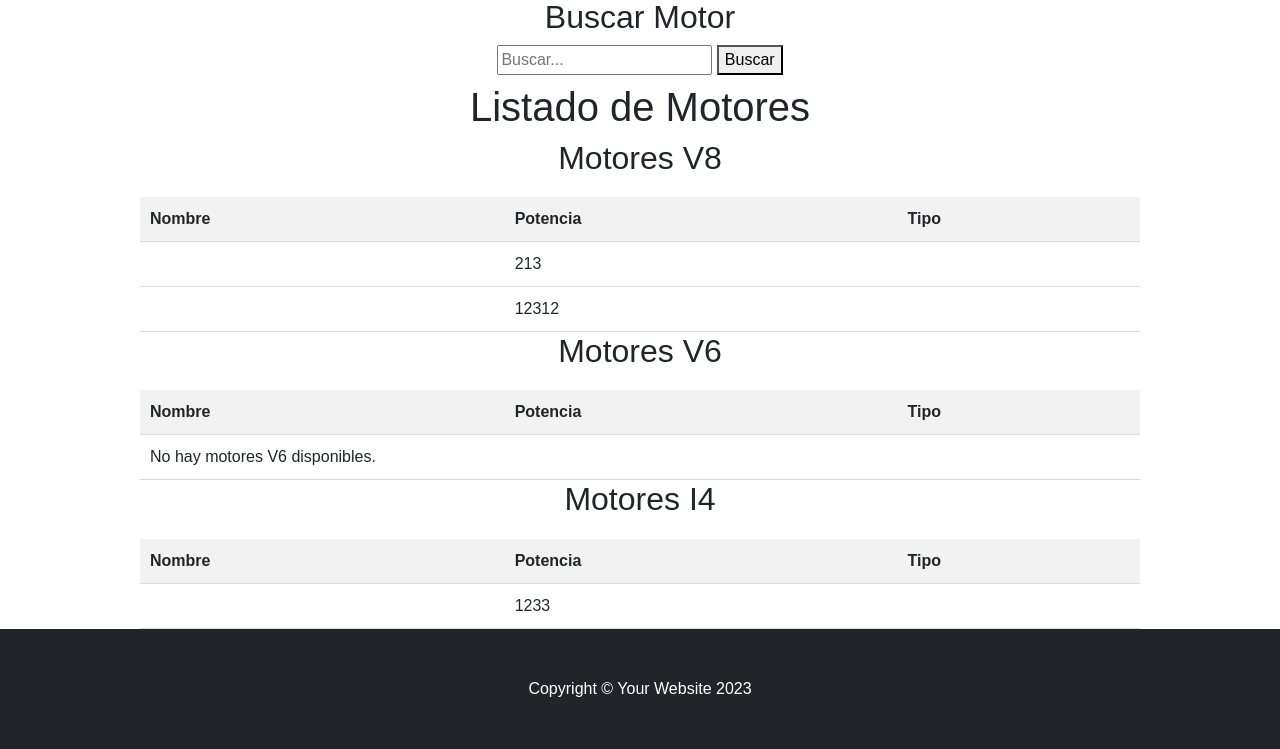
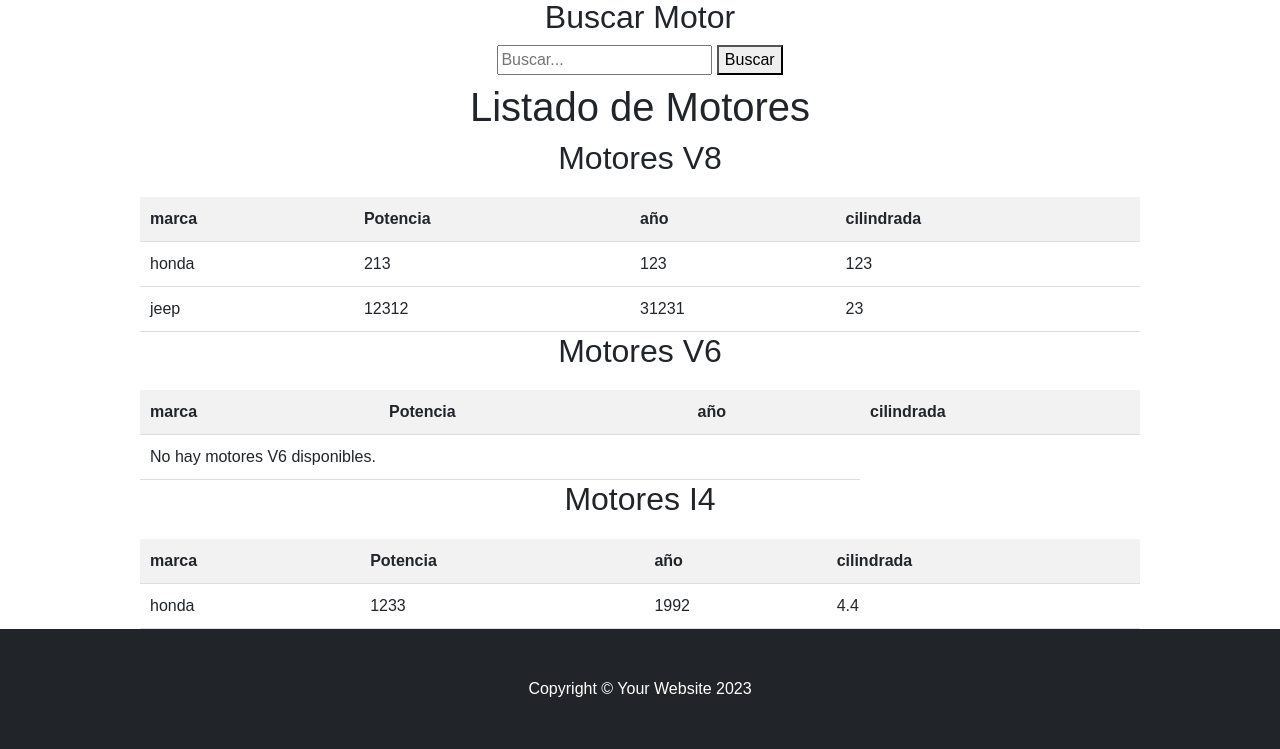
Before and after one commit to iJulixn/Pre-Entrega-numero-3-Anton-Julian, a Django app: page /motores/motores/listado/ in a window 1280 px wide. Shown: the part 363-1112 px from the top of the page. Run offline with Django 5.2, Linux system fonts and the light colour scheme; data comes from the database, SQL or seed files in the repository; data that the repository does not hold is empty; some libraries are stand-ins or nearby versions.

Commit message:
PRE-ENTREGA N°3 ANTON JULIAN

```diff
--- a/motor/templates/motor/listado_motores.html
+++ b/motor/templates/motor/listado_motores.html
@@ -52,17 +52,19 @@
         <table>
             <thead>
                 <tr>
-                    <th>Nombre</th>
+                    <th>marca</th>
                     <th>Potencia</th>
-                    <th>Tipo</th>
+                    <th>año</th>
+                    <th>cilindrada</th>
                 </tr>
             </thead>
             <tbody>
                 {% for motor in motores_v8 %}
                 <tr>
-                    <td>{{ motor.nombre }}</td>
+                   <td>{{ motor.marca}}</td>
                     <td>{{ motor.potencia }}</td>
-                    <td>{{ motor.tipo }}</td>
+                    <td>{{ motor.año }}</td>
+                    <td>{{ motor.cilindrada }}</td>
                 </tr>
                 {% empty %}
                 <tr>
@@ -77,17 +79,19 @@
         <table>
             <thead>
                 <tr>
-                    <th>Nombre</th>
+                    <th>marca</th>
                     <th>Potencia</th>
-                    <th>Tipo</th>
+                    <th>año</th>
+                    <th>cilindrada</th>
                 </tr>
             </thead>
             <tbody>
                 {% for motor in motores_v6 %}
                 <tr>
-                    <td>{{ motor.nombre }}</td>
+                    <td>{{ motor.marca}}</td>
                     <td>{{ motor.potencia }}</td>
-                    <td>{{ motor.tipo }}</td>
+                    <td>{{ motor.año }}</td>
+                    <td>{{ motor.cilindrada }}</td>
                 </tr>
                 {% empty %}
                 <tr>
@@ -102,17 +106,19 @@
         <table>
             <thead>
                 <tr>
-                    <th>Nombre</th>
+                    <th>marca</th>
                     <th>Potencia</th>
-                    <th>Tipo</th>
+                    <th>año</th>
+                    <th>cilindrada</th>
                 </tr>
             </thead>
             <tbody>
                 {% for motor in motores_i4 %}
                 <tr>
-                    <td>{{ motor.nombre }}</td>
+                    <td>{{ motor.marca}}</td>
                     <td>{{ motor.potencia }}</td>
-                    <td>{{ motor.tipo }}</td>
+                    <td>{{ motor.año }}</td>
+                    <td>{{ motor.cilindrada }}</td>
                 </tr>
                 {% empty %}
                 <tr>
--- a/motor/urls.py
+++ b/motor/urls.py
@@ -14,7 +14,7 @@ urlpatterns = [
     path('motores/listadov8/', views.listado_motoresv8, name='listado_motoresv8'),
     path('motores/listadov6/', views.listado_motoresv6, name='listado_motoresv6'),
     path('motores/listadoi4/', views.listado_motoresi4, name='listado_motoresi4'),
-    path('motores/listado/', views.listado_motores, name='listado_motores')
+    path('motores/listado/', views.listado_motores, name='listado_motores'),
 
 
 
```
Also changed, not shown: motor/views.py (line endings or trailing spaces).
